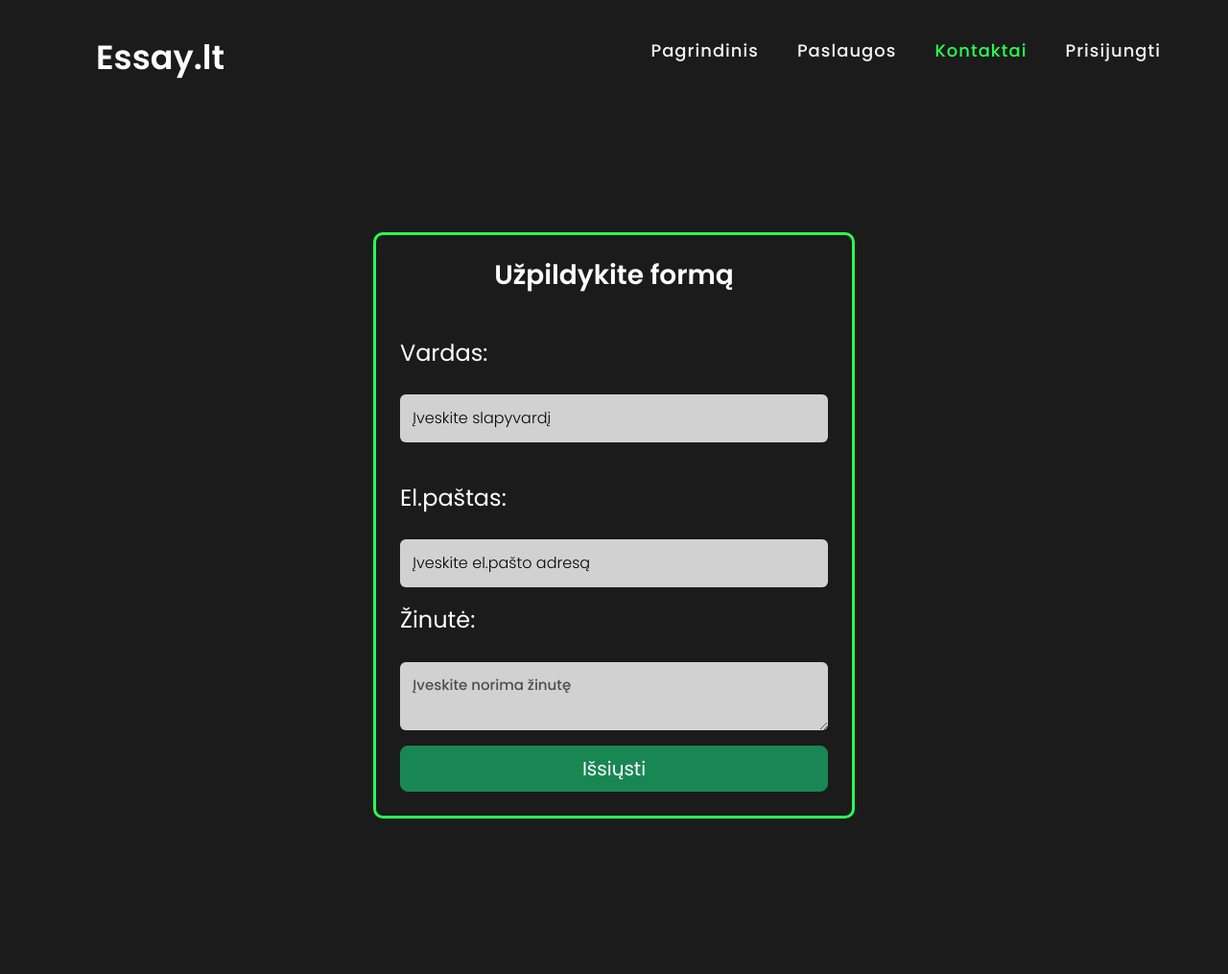
After one commit to Erneeh/Essay-1, a Django app: page /contacts/ in a window 1280 px wide. The commit adds this page. Shown: the whole page at 96% size. Run offline with Django 3.2, Linux system fonts and the light colour scheme; some libraries are stand-ins or nearby versions.

Commit message:
fixed fontstyles/added contact form

```diff
--- a/Projektas/Projektas/urls.py
+++ b/Projektas/Projektas/urls.py
@@ -16,6 +16,7 @@ Including another URLconf
 from django.contrib import admin
 from django.urls import path, include
 
+
 urlpatterns = [
     path('', include('myapp.urls')),
     path('admin/', admin.site.urls),
--- a/Projektas/myapp/static/css/header.css
+++ b/Projektas/myapp/static/css/header.css
@@ -23,7 +23,7 @@ nav{
 nav .logo a, nav .logo a:visited {
   text-decoration: none;
   color: #ffffff;
-  font-size: 35px;
+  font-size: 2.6rem;
   font-weight: 600;
 }
 nav ul{
@@ -37,7 +37,7 @@ nav ul li{
 nav ul li a{
   color: #f2f2f2;
   text-decoration: none;
-  font-size: 18px;
+  font-size: 1.4rem;
   font-weight: 500;
   padding: 8px 15px;
   border-radius: 5px;
--- /dev/null
+++ b/Projektas/myapp/templates/contacts.html
@@ -0,0 +1,64 @@
+{% extends "header.html" %}
+{% block content %}
+<!DOCTYPE html>
+<html lang="en">
+    <head>
+        {% load static %}
+        <link rel="stylesheet" href="{% static 'css/login.css' %}">
+        <meta charset="UTF-8"/>
+        <meta http-equiv="X-UA-Compatible" content="IE=edge">
+        <meta name="viewport" content="width=device-width, initial-scale=1.0"/>
+        <title>Kontaktai - Essay.lt</title>
+        {% load bootstrap5 %}
+        {% bootstrap_css %}
+        {% bootstrap_javascript %}
+    </head>
+    <body>
+        <div class="form-body">
+            <div class="row">
+              <div class="col-md-8 offset-md-2 col-lg-6 offset-lg-3">
+                <div class="form-holder">
+                  <div class="form-content">
+                    <div class="form-items">
+                      <h3>Užpildykite formą</h3>
+                      <br>
+                      <form action="" method="POST" class="requires-validation">
+                      {% csrf_token %}
+
+                      <div class="mb-3">
+                          <label for="" class="form-label">Vardas:</label>
+                          <input type="text" placeholder="Įveskite slapyvardį" name="" id="" class="form-control" required>
+                          <div class="valid-feedback">Username field is valid!</div>
+                          <div class="invalid-feedback">Username field cannot be blank!</div>
+                        </div>
+
+                        <br>
+
+                        <div class="mb-3">
+                          <label for="" class="form-label">El.paštas:</label>
+                          <input type="email" placeholder="Įveskite el.pašto adresą" name="" id="" class="form-control form-control-lg" required>
+                          <div class="valid-feedback">Password field is valid!</div>
+                          <div class="invalid-feedback">Password field cannot be blank!</div>
+                        </div>
+
+                        <div class="mb-3">
+                            <label for="" class="form-label">Žinutė:</label>
+                            <textarea placeholder="Įveskite norima žinutę" name="" id="" class="form-control rows="3" required></textarea>
+                            <div class="valid-feedback">Password field is valid!</div>
+                            <div class="invalid-feedback">Password field cannot be blank!</div>
+                          </div>
+
+                        <div class="form-button mt-3">
+                          <button id="submit" class="btn btn-success btn-lg w-100" type="submit">Išsiųsti</button>
+                        </div>
+
+                      </form>
+                    </div>
+                  </div>
+                </div>
+              </div>
+            </div>
+        </div>
+    </body>
+</html>
+{% endblock %}
--- a/Projektas/myapp/templates/header.html
+++ b/Projektas/myapp/templates/header.html
@@ -2,6 +2,7 @@
 {% url 'services' as services %}
 {% url 'login' as login %}
 {% url 'register' as register %}
+{% url 'contacts' as contacts %}
 
 
 <!DOCTYPE html>
@@ -30,7 +31,7 @@
             <ul>
                 <li><a class="{% if request.path == index %} active {% endif %}" href="{% url 'index' %}">Pagrindinis</a></li>
                 <li><a class="{% if request.path == services %} active {% endif %}" href="{% url 'services' %}">Paslaugos</a></li>
-                <li><a href="#">Kontaktai</a></li>
+                <li><a class="{% if request.path == contacts %} active {% endif %}" href="{% url 'contacts' %}">Kontaktai</a></li>
                 {% if user.is_authenticated %}
                 <li><a href="#">{{ user.get_username }}</a></li>
                 <li><a href="{% url 'logout' %}">Atsijungti</a></li>
--- a/Projektas/myapp/templates/index.html
+++ b/Projektas/myapp/templates/index.html
@@ -7,7 +7,6 @@
         <meta http-equiv="X-UA-Compatible" content="IE=edge">
         <meta name="viewport" content="width=device-width, initial-scale=1.0">
         <title>Pagrindinis - Essay.lt</title>
-
         {% load bootstrap5 %}
         {% bootstrap_css %}
         {% bootstrap_javascript %}
--- a/Projektas/myapp/templates/login.html
+++ b/Projektas/myapp/templates/login.html
@@ -25,7 +25,7 @@
                 <form action="" method="POST" class="requires-validation">
                 {% csrf_token %}
                 <div class="mb-3">
-                    <label for="uname" class="form-label">Slapyvardis:</label>
+                    <label for="uname" class="form-label">Vardas:</label>
                     <input type="text" placeholder="Įveskite slapyvardį" name="uname" id="uname" class="form-control" required>
                     <div class="valid-feedback">Username field is valid!</div>
                     <div class="invalid-feedback">Username field cannot be blank!</div>
--- a/Projektas/myapp/urls.py
+++ b/Projektas/myapp/urls.py
@@ -11,4 +11,5 @@ urlpatterns = [
     path('login/', views.loginas, name='login'),
     path('register/', views.register, name='register'),
     path('logout/', views.logoutuser, name='logout'),
+    path('contacts/', views.contacts, name='contacts'),
 ] + static(settings.STATIC_URL, document_root=settings.STATIC_ROOT)
--- a/Projektas/myapp/views.py
+++ b/Projektas/myapp/views.py
@@ -12,6 +12,9 @@ def index(request):
 def services(request):
     return render(request, "services.html", {})
 
+
+def contacts(request):
+    return render(request, "contacts.html", {})
 
 def register(request):
     uname = request.POST.get('uname')
--- a/Projektas/staticfiles_build/static/css/login.css
+++ b/Projektas/staticfiles_build/static/css/login.css
@@ -70,7 +70,7 @@ html, body {
     font-size: 1.5rem;
 }
 
-.form-content input[type=text], .form-content input[type=password], .form-content input[type=email], .form-content select {
+.form-content input[type=text], .form-content input[type=password], .form-content input[type=email], .form-content select, .form-content textarea {
     width: 100%;
     padding: 3%;
     text-align: left;
@@ -105,26 +105,3 @@ html, body {
     border: none !important;
      box-shadow: none;
 }
-
-.form-content textarea {
-    position: static !important;
-    width: 100%;
-    padding: 3%;
-    border-radius: 6px;
-    text-align: left;
-    background-color: #fff;
-    border: 0;
-    font-size: 15px;
-    font-weight: 300;
-    color: #8D8D8D;
-    outline: none;
-    resize: none;
-    height: 120px;
-    transition: none;
-    margin-bottom: 4%;
-}
-
-.form-content textarea:hover, .form-content textarea:focus {
-    border: 0;
-    background-color: #ebeff8;
-    color: #8D8D}
```
Also changed, not shown: Projektas/myapp/static/css/login.css (+6 -27 lines), Projektas/myapp/templates/register.html (+6 -6 lines), Projektas/Projektas/settings.py (line endings or trailing spaces), Projektas/myapp/static/css/contacts.css (added), Projektas/staticfiles_build/static/css/contacts.css (added), Projektas/staticfiles_build/static/images/icon.png (added), Projektas/staticfiles_build/static/images/logo.png (added).
